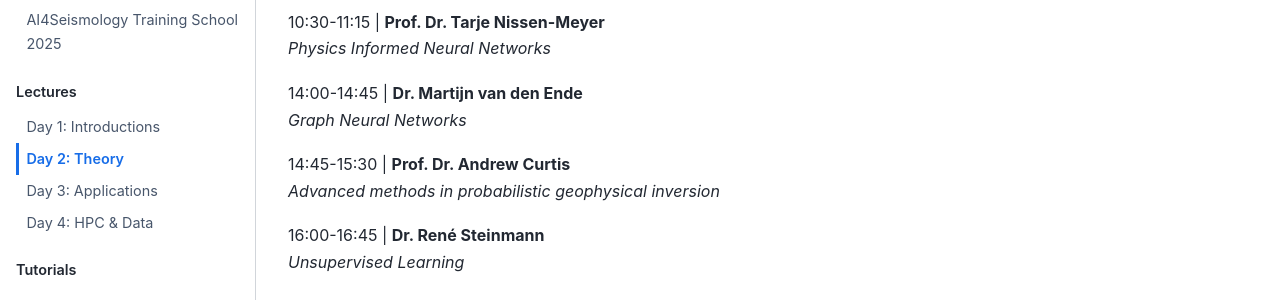
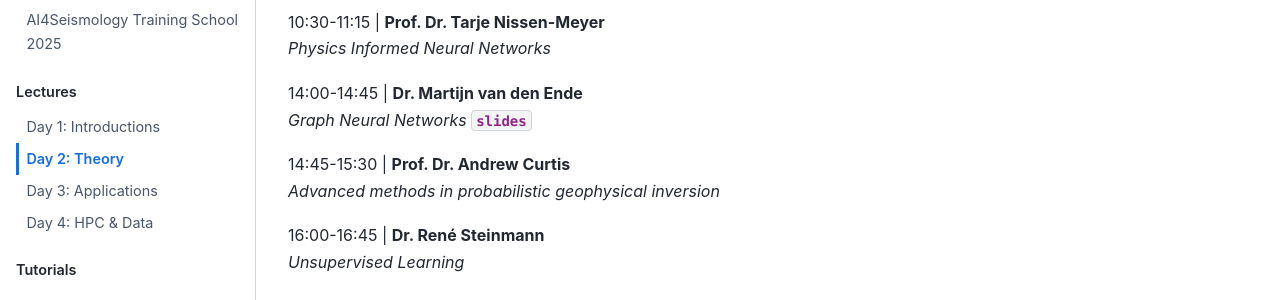
Before and after one commit to ScaDS/ai4seismology-2025, a Jupyter Book: the page built from day2/README.md, in a window 1280 px wide. Shown: the part 197-497 px from the top of the page. Built offline with Jupyter Book 1.0.4 settings and Sphinx 7.4.7 and the Sphinx Book theme 1.1.4, drawn with Linux system fonts in a browser that asks for light colours.

Commit message:
Added Graph NN slides

```diff
--- a/day2/README.md
+++ b/day2/README.md
@@ -7,7 +7,7 @@
 *Physics Informed Neural Networks*
 
 14:00-14:45 | **Dr. Martijn van den Ende** \
-*Graph Neural Networks*
+*Graph Neural Networks* {Download}`slides <./slides/2.3_graphs.pdf>`
 
 14:45-15:30 | **Prof. Dr. Andrew Curtis** \
 *Advanced methods in probabilistic geophysical inversion*
```
Also changed, not shown: 1 other file.
